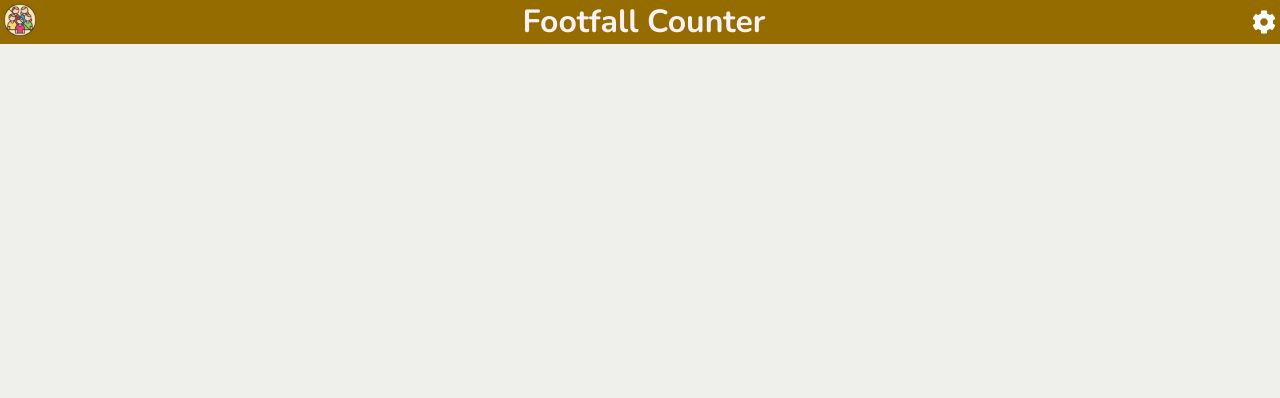
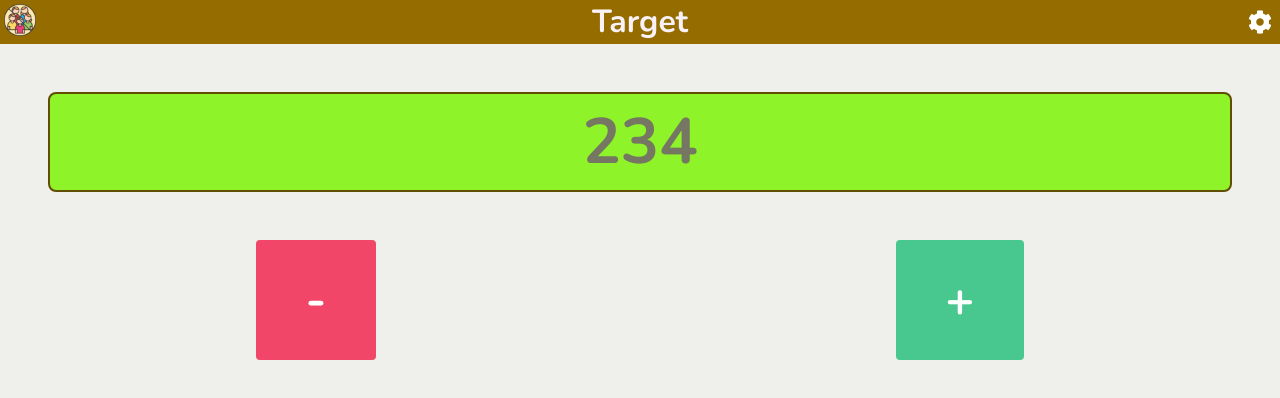
Before and after one commit to PrabhuSuriya/footfall-counter, a React (Create React App) app: page / in a window 1280 px wide. Shown: the top 398 px of the page. Built offline with nearby package versions, Linux system fonts and the light colour scheme.

Commit message:
add counter

```diff
--- a/src/App.tsx
+++ b/src/App.tsx
@@ -1,11 +1,15 @@
 import React from 'react';
 import './App.scss';
-import Header from './Header';
+import CountDisplay from './count-display/CountDisplay';
+import Counter from './counter/Counter';
+import Header from './header/Header';
 
 function App() {
   return (
     <div className="App">
-      <Header/>
+      <Header title="Target" />
+      <CountDisplay count="234" />
+      <Counter />
 
     </div>
   );
--- /dev/null
+++ b/src/count-display/CountDisplay.scss
@@ -0,0 +1,20 @@
+.count-display {
+  display: flex;
+  font-size: 4rem;
+  justify-content: center;
+  border: 2px solid #614d00;
+  margin: 3rem;
+  border-radius: 0.5rem;
+  font-weight: bold;
+
+  &.good {
+    background-color: #8ef329;
+  }
+  &.warning {
+    background-color: #f09246;
+  }
+  &.alert {
+    background-color: #e00e0e;
+    color: white;
+  }
+}
--- /dev/null
+++ b/src/count-display/CountDisplay.tsx
@@ -0,0 +1,11 @@
+import './CountDisplay.scss';
+
+function CountDisplay({count}) {
+  return (
+    <div className="count-display good">
+      {count}
+    </div>
+  );
+}
+
+export default CountDisplay;
--- /dev/null
+++ b/src/counter/Counter.scss
@@ -0,0 +1,6 @@
+.buttons {
+  .button {
+    font-size: 3rem;
+    font-weight: bold;
+  }
+}
--- /dev/null
+++ b/src/counter/Counter.tsx
@@ -0,0 +1,12 @@
+import "./Counter.scss";
+
+function Counter() {
+  return (
+    <div className="buttons is-flex is-justify-content-space-around">
+      <button className="button is-danger">-</button>
+      <button className="button is-success">+</button>
+    </div>
+  );
+}
+
+export default Counter;
--- a/src/Header.tsx
+++ b/src/header/Header.tsx
@@ -1,6 +1,6 @@
 import React from "react";
 
-function Header() {
+function Header({ title }) {
   return (
     <header
       className="has-background-warning-dark p-1
@@ -11,9 +11,9 @@ function Header() {
       </div>
 
       <h2 className="is-flex-grow-1 title has-text-centered has-text-primary-light mb-0">
-        Footfall Counter
+        {title}
       </h2>
-      <div className="is-flex is-align-items-center">
+      <div className="is-flex is-align-items-center p-1">
         <i className="fas fa-cog has-text-white is-size-4"></i>
       </div>
     </header>
--- a/tsconfig.json
+++ b/tsconfig.json
@@ -18,7 +18,8 @@
     "resolveJsonModule": true,
     "isolatedModules": true,
     "noEmit": true,
-    "jsx": "react-jsx"
+    "jsx": "react-jsx",
+    "noImplicitAny": false
   },
   "include": [
     "src"
```
